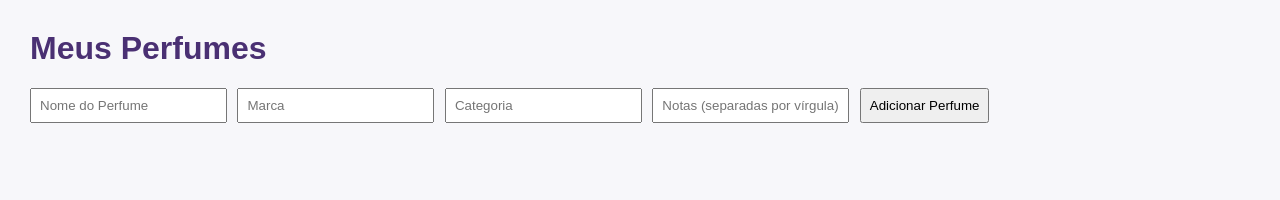
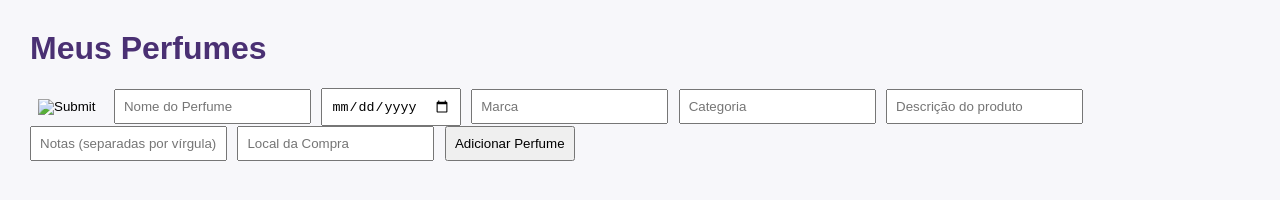
Before and after one commit to BrunaKlau/perfume, a website: page frontend/index.html in a window 1280 px wide. Drawn offline with Linux system fonts and the light colour scheme; no server answers.

Commit message:
adiciona mais opcoes no form

```diff
--- a/frontend/app.js
+++ b/frontend/app.js
@@ -21,7 +21,7 @@ async function fetchPerfumes() {
   });
 }
 
-// Adicionar novo perfume
+// Adiciona
 perfumeForm.onsubmit = async (e) => {
   e.preventDefault();
   const nome = document.getElementById('nome').value;
@@ -39,11 +39,10 @@ perfumeForm.onsubmit = async (e) => {
   fetchPerfumes();
 };
 
-// Excluir perfume
+// Excluir
 window.deletePerfume = async (id) => {
   await fetch(`${backendUrl}/${id}`, { method: 'DELETE' });
   fetchPerfumes();
 };
 
-// Inicializar listagem ao carregar a página
 fetchPerfumes();
--- a/frontend/index.html
+++ b/frontend/index.html
@@ -9,10 +9,14 @@
   <h1>Meus Perfumes</h1>
 
   <form id="perfume-form">
+    <input type="image" id="image" placeholder="Imagem" required/>
     <input type="text" id="nome" placeholder="Nome do Perfume" required />
+    <input type="date" id="dataCompra" placeholder="Data da Compra"/>
     <input type="text" id="marca" placeholder="Marca" required />
     <input type="text" id="categoria" placeholder="Categoria" required />
+    <input type="text" id="descricao" placeholder="Descrição do produto"/>
     <input type="text" id="notas" placeholder="Notas (separadas por vírgula)" />
+    <input type="text" id="localCompra" placeholder="Local da Compra"/>
     <button type="submit">Adicionar Perfume</button>
   </form>
 
```
